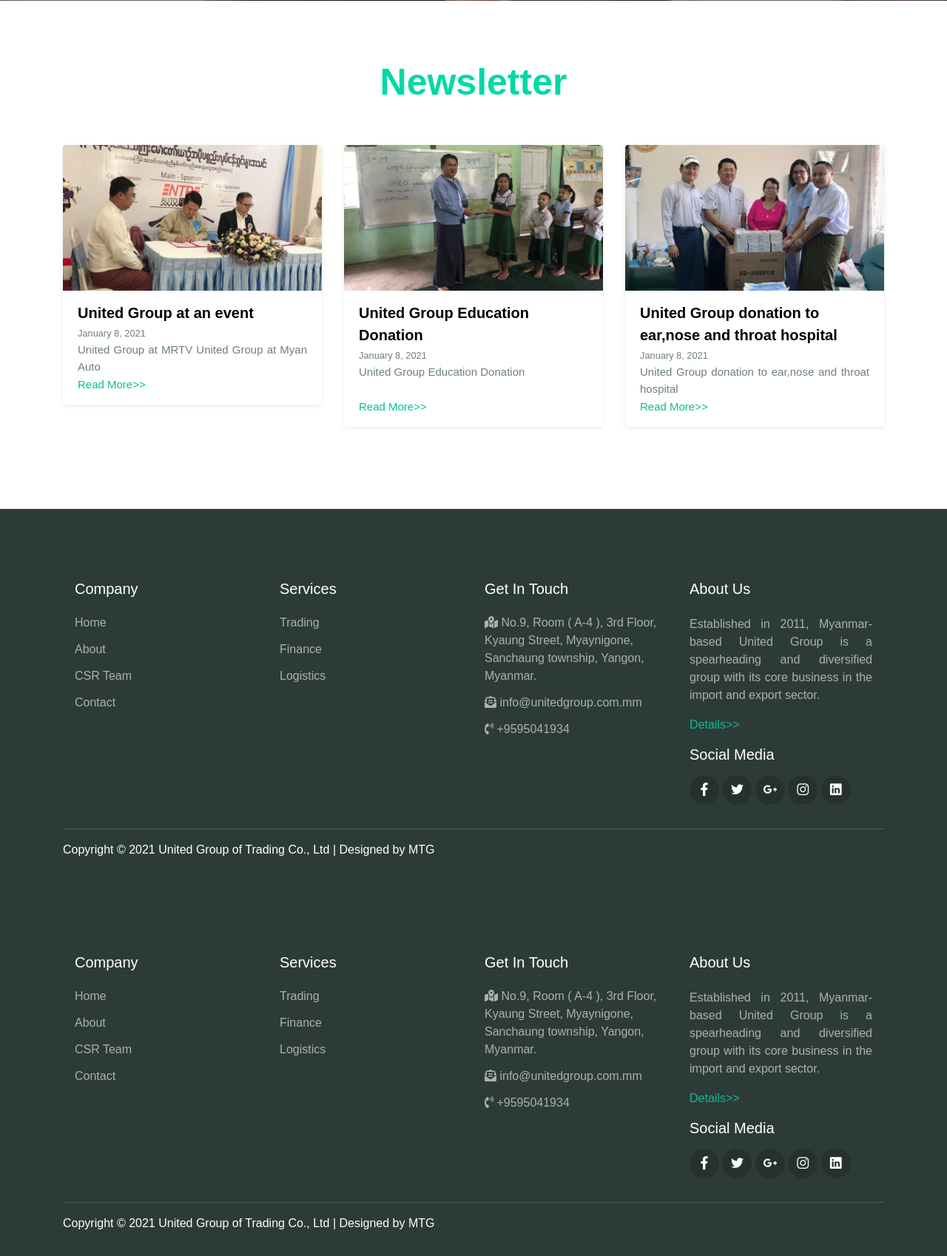
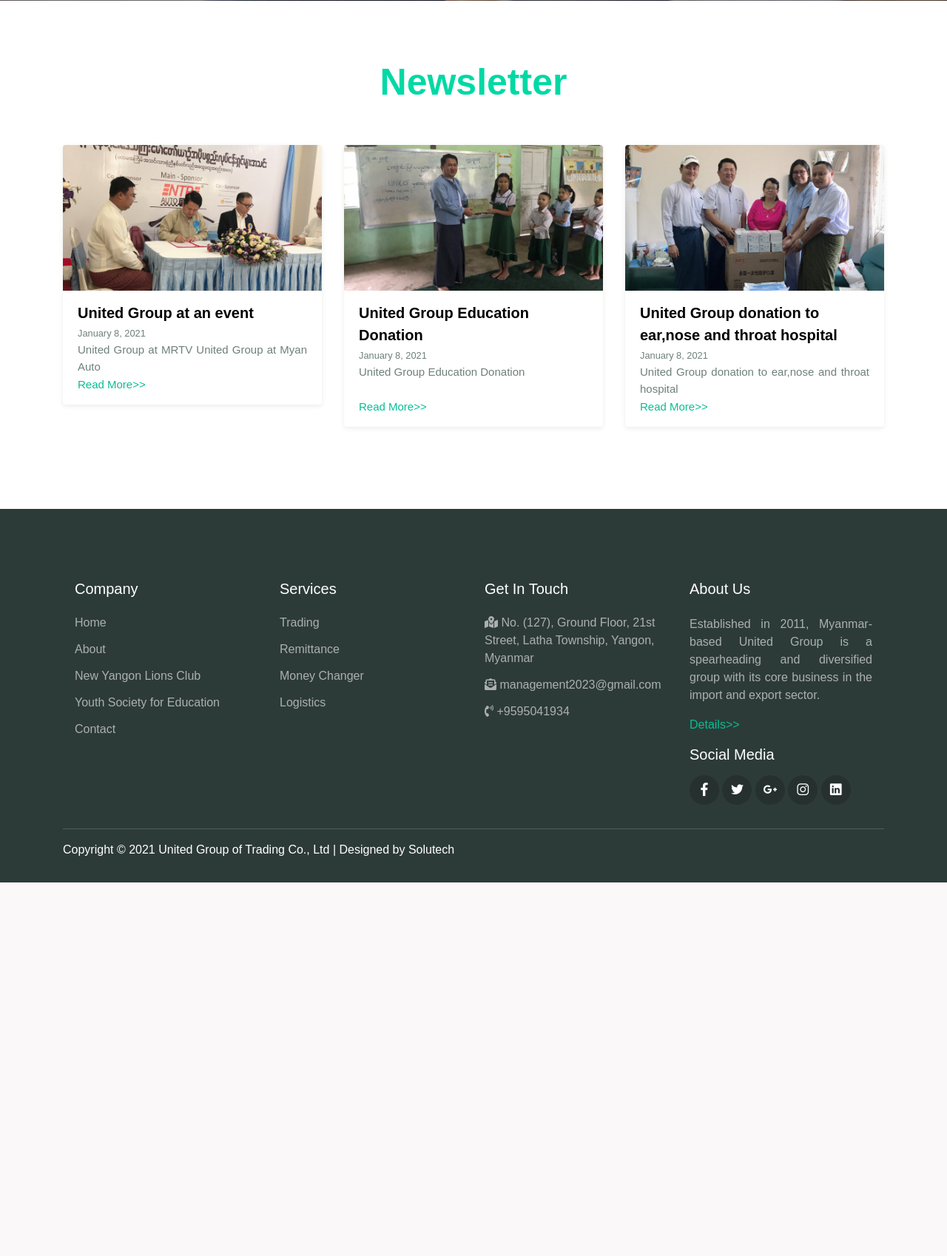
Before and after one commit to shinthant99/unitedgroup, a Django app: page / in a window 1280 px wide. Shown: the part 2575-4273 px from the top of the page at 74% size. After the commit the page ends 3768 px from the top, so only its background shows below. Run offline with Django 3.2, Linux system fonts and the light colour scheme; some libraries are stand-ins or nearby versions; some web fonts are replaced.

Commit message:
savepoint

```diff
--- a/mysite/blog/templates/blog/base.html
+++ b/mysite/blog/templates/blog/base.html
@@ -42,7 +42,7 @@
                     <a class="nav-link text-white" href="{% url 'index' %}">Home</a>
                   </li>
                   <li class="nav-item">
-                    <a class="nav-link active" href="{% url 'about' %}">About</a>
+                    <a class="nav-link text-white" href="{% url 'about' %}">About</a>
                   </li>
                   <li class="nav-item">
                     <a class="nav-link text-white" href={%url "trading"%}>Trading</a>
@@ -91,27 +91,28 @@
         <div class="col-sm-6 col-lg-3 py-3">
           <h5>Company</h5>
           <ul class="footer-menu">
-            <li><a href="#">Home</a></li>
-            <li><a href="#">About</a></li>
-            <li><a href="#">CSR Team</a></li>
-            <li><a href="#">Contact</a></li>
+            <li><a href="{%url 'index'%}">Home</a></li>
+            <li><a href=""{% url 'about' %}"">About</a></li>
+            <li><a href="{% url 'newyangonlionsclub' %}">New Yangon Lions Club</a></li>
+            <li><a href="{% url 'yse' %}">Youth Society for Education</a></li>
+            <li><a href="{% url 'contact' %}">Contact</a></li>
           </ul>
         </div>
         <div class="col-sm-6 col-lg-3 py-3">
           <h5>Services</h5>
           <ul class="footer-menu">
-            <li><a href="#">Trading</a></li>
-            <li><a href="#">Finance</a></li>
-            <li><a href="#">Logistics</a></li>
+            <li><a href="{% url 'trading' %}">Trading</a></li>
+            <li><a href="{% url 'wakhemainternationalremittance' %}">Remittance</a></li>
+            <li><a href="{% url 'wakhemamoneychanger' %}">Money Changer</a></li>
+            <li><a href="{% url 'logistics' %}">Logistics</a></li>
           </ul>
         </div>
         <div class="col-sm-6 col-lg-3 py-3">
           <h5>Get In Touch</h5>
           <ul class="footer-menu">
-            <li><a href="#"> <i class="fas fa-map-marked-alt"></i> No.9, Room ( A-4 ), 3rd Floor, Kyaung Street,
-                Myaynigone, Sanchaung township, Yangon, Myanmar.</a></li>
+            <li><a href="https://goo.gl/maps/tUtEKJD7ASFycaBc8"> <i class="fas fa-map-marked-alt"></i> No. (127), Ground Floor, 21st Street, Latha Township, Yangon, Myanmar</a></li>
             <li><a href="mailto:info@unitedgroup.com.mm"> <i class="fas fa-envelope-open-text"></i>
-                info@unitedgroup.com.mm</a></li>
+                management2023@gmail.com</a></li>
             <li><a href="tel:+9595041934"> <i class="fas fa-phone-volume"></i> +9595041934</a></li>
           </ul>
         </div>
@@ -120,7 +121,7 @@
           <h5>About Us</h5>
           <p class="footer-link mt-2" style="text-align: justify;">Established in 2011, Myanmar-based United Group is a
             spearheading and diversified group with its core business in the import and export sector.</p>
-          <a href="#">Details>></a>
+          <a href="{% url 'about' %}">Details>></a>
 
           <h5 class="mt-3">Social Media</h5>
           <div class="footer-sosmed mt-3">
@@ -135,7 +136,7 @@
 
       <hr>
 
-      <p id="copyright"> Copyright © 2021 United Group of Trading Co., Ltd | Designed by MTG </p>
+      <p id="copyright"> Copyright © 2021 United Group of Trading Co., Ltd | Designed by Solutech </p>
     </div>
   </footer>
 
--- a/mysite/blog/templates/blog/index.html
+++ b/mysite/blog/templates/blog/index.html
@@ -326,70 +326,4 @@
             </div>
           </div>
         </div>
-
-
-  <footer class="page-footer">
-    <div class="container">
-      <div class="row px-md-3">
-
-        <div class="col-sm-6 col-lg-3 py-3">
-          <h5>Company</h5>
-          <ul class="footer-menu">
-            <li><a href="#">Home</a></li>
-            <li><a href="#">About</a></li>
-            <li><a href="#">CSR Team</a></li>
-            <li><a href="#">Contact</a></li>
-          </ul>
-        </div>
-        <div class="col-sm-6 col-lg-3 py-3">
-          <h5>Services</h5>
-          <ul class="footer-menu">
-            <li><a href="#">Trading</a></li>
-            <li><a href="#">Finance</a></li>
-            <li><a href="#">Logistics</a></li>
-          </ul>
-        </div>
-        <div class="col-sm-6 col-lg-3 py-3">
-          <h5>Get In Touch</h5>
-          <ul class="footer-menu">
-            <li><a href="#"> <i class="fas fa-map-marked-alt"></i> No.9, Room ( A-4 ), 3rd Floor, Kyaung Street,
-                Myaynigone, Sanchaung township, Yangon, Myanmar.</a></li>
-            <li><a href="mailto:info@unitedgroup.com.mm"> <i class="fas fa-envelope-open-text"></i>
-                info@unitedgroup.com.mm</a></li>
-            <li><a href="tel:+9595041934"> <i class="fas fa-phone-volume"></i> +9595041934</a></li>
-          </ul>
-        </div>
-
-        <div class="col-sm-6 col-lg-3 py-3">
-          <h5>About Us</h5>
-          <p class="footer-link mt-2" style="text-align: justify;">Established in 2011, Myanmar-based United Group is a
-            spearheading and diversified group with its core business in the import and export sector.</p>
-          <a href="#">Details>></a>
-
-          <h5 class="mt-3">Social Media</h5>
-          <div class="footer-sosmed mt-3">
-            <a href="#" target="_blank"><span class="mai-logo-facebook-f"></span></a>
-            <a href="#" target="_blank"><span class="mai-logo-twitter"></span></a>
-            <a href="#" target="_blank"><span class="mai-logo-google-plus-g"></span></a>
-            <a href="#" target="_blank"><span class="mai-logo-instagram"></span></a>
-            <a href="#" target="_blank"><span class="mai-logo-linkedin"></span></a>
-          </div>
-        </div>
-      </div>
-
-      <hr>
-
-      <p id="copyright"> Copyright © 2021 United Group of Trading Co., Ltd | Designed by MTG </p>
-    </div>
-  </footer>
-
-  <script src="{% static 'js/jquery-3.5.1.min.js' %}"></script>
-  <script src="{% static 'js/bootstrap.bundle.min.js' %}"></script>
-  <script src="{% static 'vendor/owl-carousel/js/owl.carousel.min.js' %}"></script>
-  <script src="{% static 'vendor/wow/wow.min.js' %}"></script>
-  <script src="{% static 'js/theme.js' %}"></script>
-  <script src="{% static 'vendor/fontawesome/js/all.js' %}"></script>
-  <script src="{% static 'vendor/waypoint/jquery.waypoints.js' %}"></script>
-  <script src="{% static 'vendor/counter_up/counter_up.js' %}"></script>
-
   {% endblock content %}
--- a/mysite/blog/views.py
+++ b/mysite/blog/views.py
@@ -27,3 +27,6 @@
 
 class YouthSocietyForEducationView(TemplateView):
     template_name = 'youth society for education.html'
+
+def index(request):
+    context_dict = {''}
```
Also changed, not shown: mysite/blog/templates/blog/contact.html (+2 -68 lines).
